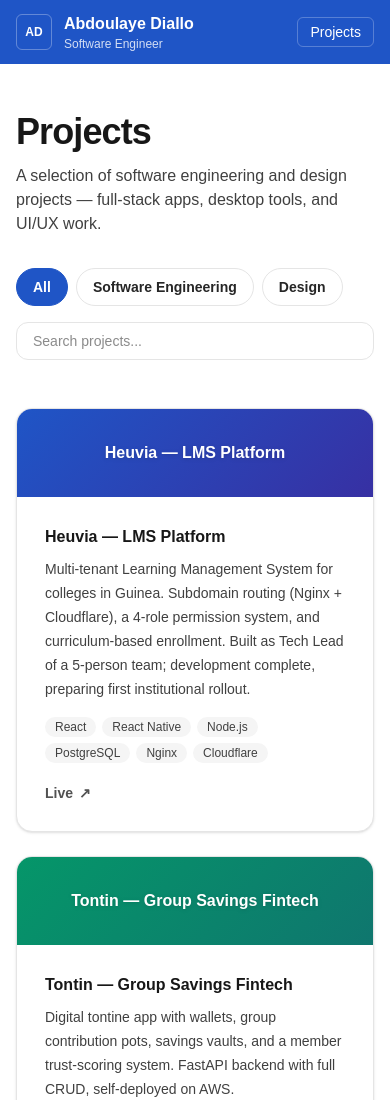
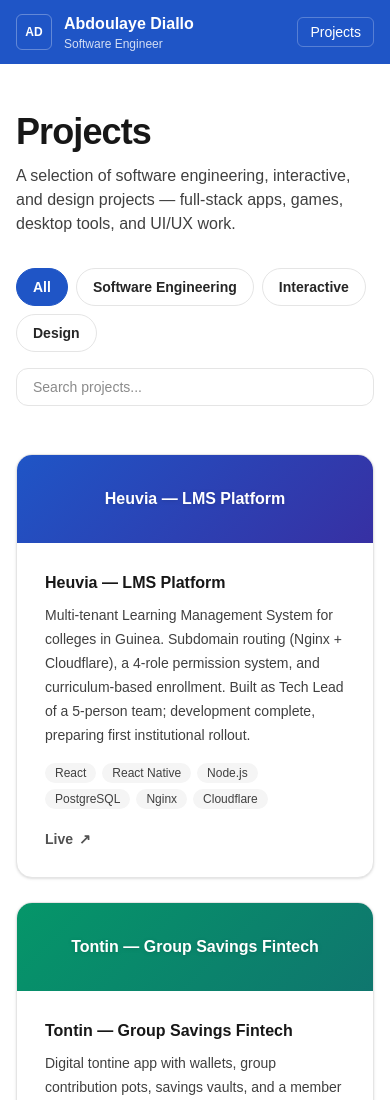
Before and after one commit to Kienda/abdoulayediallo, a Next.js app: page /projects in a window 390 px wide. Shown: the top 1100 px of the page. Built offline with nearby package versions, Linux system fonts and the light colour scheme.

Commit message:
Add: the game Thirst to Thrive

```diff
--- a/package.json
+++ b/package.json
@@ -9,6 +9,7 @@
     "lint": "eslint"
   },
   "dependencies": {
+    "framer-motion": "^12.42.2",
     "next": "16.1.1",
     "react": "19.2.3",
     "react-dom": "19.2.3",
--- a/src/app/layout.tsx
+++ b/src/app/layout.tsx
@@ -3,6 +3,7 @@ import type { Metadata } from "next";
 import "./globals.css";
 import Navbar from "@/components/Navbar";
 import Footer from "@/components/Footer";
+import MotionProvider from "@/components/motion/MotionProvider";
 
 export const metadata: Metadata = {
   title: "Abdoulaye Diallo | Software Engineer",
@@ -32,10 +33,12 @@ export default function RootLayout({
   return (
     <html lang="en">
       <body className="min-h-screen bg-white text-neutral-900 antialiased">
-  <Navbar />
-  <main className="min-h-[70vh]">{children}</main>
-  <Footer />
-</body>
+        <MotionProvider>
+          <Navbar />
+          <main className="min-h-[70vh]">{children}</main>
+          <Footer />
+        </MotionProvider>
+      </body>
     </html>
   );
 }
--- a/src/app/projects/page.tsx
+++ b/src/app/projects/page.tsx
@@ -4,11 +4,13 @@
 import { useMemo, useState } from "react";
 import Container from "@/components/Container";
 import ProjectRowCard from "@/components/ProjectRowCard";
+import { Reveal, RevealGroup, RevealItem } from "@/components/motion/Motion";
 import { projects, type ProjectCategory } from "@/data/projects";
 
 const filters: { label: string; value: "all" | ProjectCategory }[] = [
   { label: "All", value: "all" },
   { label: "Software Engineering", value: "web" },
+  { label: "Interactive", value: "game" },
   { label: "Design", value: "design" },
 ];
 
@@ -35,13 +37,15 @@ export default function ProjectsPage() {
     <Container>
       {/* Header */}
       <section className="py-12">
-        <h1 className="text-4xl font-bold tracking-tight">Projects</h1>
-        <p className="mt-3 max-w-2xl text-neutral-700">
-          A selection of software engineering and design projects — full-stack apps, desktop tools, and UI/UX work.
-        </p>
+        <Reveal>
+          <h1 className="text-4xl font-bold tracking-tight">Projects</h1>
+          <p className="mt-3 max-w-2xl text-neutral-700">
+            A selection of software engineering, interactive, and design projects — full-stack apps, games, desktop tools, and UI/UX work.
+          </p>
+        </Reveal>
 
         {/* Filters + Search */}
-        <div className="mt-8 flex flex-col gap-4 md:flex-row md:items-center md:justify-between">
+        <Reveal className="mt-8 flex flex-col gap-4 md:flex-row md:items-center md:justify-between">
           <div className="flex flex-wrap gap-2">
             {filters.map((f) => {
               const isActive = active === f.value;
@@ -68,16 +72,18 @@ export default function ProjectsPage() {
             placeholder="Search projects..."
             className="w-full rounded-xl border border-neutral-200 px-4 py-2 text-sm outline-none focus:border-[#1f55c6] md:w-80"
           />
-        </div>
+        </Reveal>
       </section>
 
       {/* Rows */}
       <section className="pb-16">
-        <div className="space-y-6">
+        <RevealGroup className="space-y-6">
           {filtered.map((p) => (
-            <ProjectRowCard key={p.slug} project={p} />
+            <RevealItem key={p.slug}>
+              <ProjectRowCard project={p} />
+            </RevealItem>
           ))}
-        </div>
+        </RevealGroup>
 
         {filtered.length === 0 && (
           <div className="rounded-2xl border border-neutral-200 bg-white p-8 text-neutral-700">
--- a/src/components/ProjectCard.tsx
+++ b/src/components/ProjectCard.tsx
@@ -4,6 +4,7 @@ import type { Project } from "@/data/projects";
 
 const categoryLabel: Record<Project["category"], string> = {
   web: "Web App",
+  game: "Interactive Game",
   design: "Design",
 };
 
@@ -57,7 +58,7 @@ export default function ProjectCard({ project }: { project: Project }) {
             target="_blank"
             rel="noreferrer"
           >
-            Demo
+            {project.links.demoLabel ?? "Demo"}
           </a>
         ) : null}
 
--- a/src/components/ProjectRowCard.tsx
+++ b/src/components/ProjectRowCard.tsx
@@ -1,5 +1,6 @@
 // src/components/ProjectRowCard.tsx
 import type { Project } from "@/data/projects";
+import { HoverLift } from "@/components/motion/Motion";
 
 const PROJECT_COLORS: Record<string, { from: string; to: string }> = {
   blue:   { from: "#1f55c6", to: "#3730a3" },
@@ -12,7 +13,7 @@ export default function ProjectRowCard({ project }: { project: Project }) {
   const colors = PROJECT_COLORS[project.color ?? "blue"];
 
   return (
-    <div className="overflow-hidden rounded-2xl border border-neutral-200 bg-white shadow-sm">
+    <HoverLift className="overflow-hidden rounded-2xl border border-neutral-200 bg-white shadow-sm transition-shadow hover:shadow-md">
       <div className="grid md:grid-cols-[260px_1fr]">
         {/* Left — gradient block */}
         <div
@@ -65,14 +66,19 @@ export default function ProjectRowCard({ project }: { project: Project }) {
                 href={project.links.demo}
                 target="_blank"
                 rel="noopener noreferrer"
-                className="inline-flex items-center gap-1.5 text-sm font-semibold text-neutral-600 hover:text-neutral-900 hover:underline"
+                className={[
+                  "inline-flex items-center gap-1.5 text-sm font-semibold",
+                  project.links.demoLabel === "Play"
+                    ? "rounded-lg bg-[#1f55c6] px-3.5 py-2 text-white transition hover:bg-[#1848aa]"
+                    : "text-neutral-600 hover:text-neutral-900 hover:underline",
+                ].join(" ")}
               >
-                Live <span aria-hidden>↗</span>
+                {project.links.demoLabel ?? "Live"} <span aria-hidden>↗</span>
               </a>
             )}
           </div>
         </div>
       </div>
-    </div>
+    </HoverLift>
   );
 }
--- /dev/null
+++ b/src/components/motion/Motion.tsx
@@ -0,0 +1,147 @@
+// src/components/motion/Motion.tsx
+"use client";
+
+import { motion, useReducedMotion, type HTMLMotionProps, type Variants } from "framer-motion";
+import type { ReactNode } from "react";
+
+// ─── Shared motion constants ──────────────────────────────────────────────────
+// Short and quiet on purpose: content should never be waited on.
+const RISE = 16;            // px of upward travel on reveal
+const DURATION = 0.4;       // s — reveal
+const HOVER_DURATION = 0.2; // s — hover/tap
+const STAGGER = 0.08;       // s between siblings
+const EASE = "easeOut" as const;
+
+// Trigger slightly before the element is fully on screen, and only once.
+const VIEWPORT = { once: true, margin: "-80px" } as const;
+
+const itemVariants: Variants = {
+  hidden: { opacity: 0, y: RISE },
+  visible: { opacity: 1, y: 0 },
+};
+
+type Tag = "div" | "span";
+
+/**
+ * Renders a motion element as either a div or a span. Both branches reference
+ * module-level components, so nothing is created during render.
+ */
+function MotionBox({ as = "div", ...rest }: HTMLMotionProps<"div"> & { as?: Tag }) {
+  if (as === "span") {
+    return <motion.span {...(rest as HTMLMotionProps<"span">)} />;
+  }
+  return <motion.div {...rest} />;
+}
+
+type BaseProps = {
+  children: ReactNode;
+  className?: string;
+  as?: Tag;
+};
+
+/**
+ * Standalone scroll reveal: fade in with a small upward rise, once.
+ *
+ * Note on reduced motion: `initial` is intentionally NOT branched on
+ * `useReducedMotion()` — that hook only resolves on the client, so branching it
+ * here would produce a server/client markup mismatch. Instead the duration is
+ * zeroed here, and `globals.css` hard-forces `opacity: 1 / transform: none` on
+ * `[data-motion]` under `prefers-reduced-motion`, which also keeps content
+ * visible if JavaScript never runs.
+ */
+export function Reveal({
+  children,
+  className,
+  as,
+  delay = 0,
+}: BaseProps & { delay?: number }) {
+  const reduce = useReducedMotion();
+
+  return (
+    <MotionBox
+      as={as}
+      data-motion
+      className={className}
+      initial={{ opacity: 0, y: RISE }}
+      whileInView={{ opacity: 1, y: 0 }}
+      viewport={VIEWPORT}
+      transition={reduce ? { duration: 0 } : { duration: DURATION, ease: EASE, delay }}
+    >
+      {children}
+    </MotionBox>
+  );
+}
+
+/**
+ * Parent for a grid/list whose children are <RevealItem>s. Children appear in a
+ * quick sequence rather than all at once.
+ *
+ * `trigger="mount"` runs once on page load (used by the hero); the default
+ * `"view"` waits until the group scrolls into view.
+ */
+export function RevealGroup({
+  children,
+  className,
+  as,
+  stagger = STAGGER,
+  trigger = "view",
+}: BaseProps & { stagger?: number; trigger?: "view" | "mount" }) {
+  const reduce = useReducedMotion();
+
+  const variants: Variants = {
+    hidden: {},
+    visible: { transition: { staggerChildren: reduce ? 0 : stagger } },
+  };
+
+  return (
+    <MotionBox
+      as={as}
+      className={className}
+      variants={variants}
+      initial="hidden"
+      {...(trigger === "mount"
+        ? { animate: "visible" }
+        : { whileInView: "visible", viewport: VIEWPORT })}
+    >
+      {children}
+    </MotionBox>
+  );
+}
+
+/** A child of <RevealGroup>. Same reveal as <Reveal>, sequenced by the parent. */
+export function RevealItem({ children, className, as }: BaseProps) {
+  const reduce = useReducedMotion();
+
+  return (
+    <MotionBox
+      as={as}
+      data-motion
+      className={className}
+      variants={itemVariants}
+      transition={reduce ? { duration: 0 } : { duration: DURATION, ease: EASE }}
+    >
+      {children}
+    </MotionBox>
+  );
+}
+
+/**
+ * Hover affordance for interactive cards: a small lift, nothing more.
+ * Sets no `initial` style, so it is hydration-safe and can carry the card's own
+ * classes — it replaces the card root instead of adding a wrapper node.
+ */
+export function HoverLift({ children, className, as }: BaseProps) {
+  const reduce = useReducedMotion();
+
+  return (
+    <MotionBox
+      as={as}
+      className={className}
+      whileHover={reduce ? undefined : { y: -4, scale: 1.02 }}
+      whileTap={reduce ? undefined : { scale: 0.99 }}
+      transition={{ duration: HOVER_DURATION, ease: EASE }}
+    >
+      {children}
+    </MotionBox>
+  );
+}
--- /dev/null
+++ b/src/components/motion/MotionProvider.tsx
@@ -0,0 +1,15 @@
+// src/components/motion/MotionProvider.tsx
+"use client";
+
+import { MotionConfig } from "framer-motion";
+import type { ReactNode } from "react";
+
+/**
+ * Global safety net: `reducedMotion="user"` makes every motion component in the
+ * tree skip transform animations when the OS asks for reduced motion, even if a
+ * component forgets to check the hook itself. Children stay Server Components —
+ * they are passed through, not imported.
+ */
+export default function MotionProvider({ children }: { children: ReactNode }) {
+  return <MotionConfig reducedMotion="user">{children}</MotionConfig>;
+}
--- a/src/data/projects.ts
+++ b/src/data/projects.ts
@@ -1,6 +1,6 @@
 // src/data/projects.ts
 
-export type ProjectCategory = "web" | "design";
+export type ProjectCategory = "web" | "game" | "design";
 
 export type ProjectColor = "blue" | "green" | "purple" | "pink";
 
@@ -15,6 +15,7 @@ export type Project = {
   color?: ProjectColor;
   links?: {
     demo?: string;
+    demoLabel?: string;
     github?: string;
     figma?: string;
     caseStudy?: string;
@@ -62,6 +63,21 @@ export const projects: Project[] = [
     links: {
       github:
         "https://github.com/Kienda/ai201-project1-unofficial-guide-starter",
+    },
+  },
+  {
+    slug: "thirst-to-thrive",
+    title: "Thirst to Thrive — Interactive Browser Game",
+    category: "game",
+    summary:
+      "A narrative resource-management game inspired by charity: water's mission. Restore clean water to a village through missions, difficulty modes, a hope and health system, inventory, badges, and full keyboard and mobile controls.",
+    tags: ["JavaScript", "HTML5", "CSS", "Game State Management"],
+    featured: false,
+    color: "blue",
+    links: {
+      demo: "https://kienda.github.io/05-charity-water-game-prototype/",
+      demoLabel: "Play",
+      github: "https://github.com/Kienda/05-charity-water-game-prototype",
     },
   },
   {
```
Also changed, not shown: src/app/globals.css (+16 -0 lines), src/app/page.tsx (+66 -38 lines), src/app/projects/[slug]/page.tsx (+24 -0 lines), 1 other file (tests, documents, lock files or other folders).
